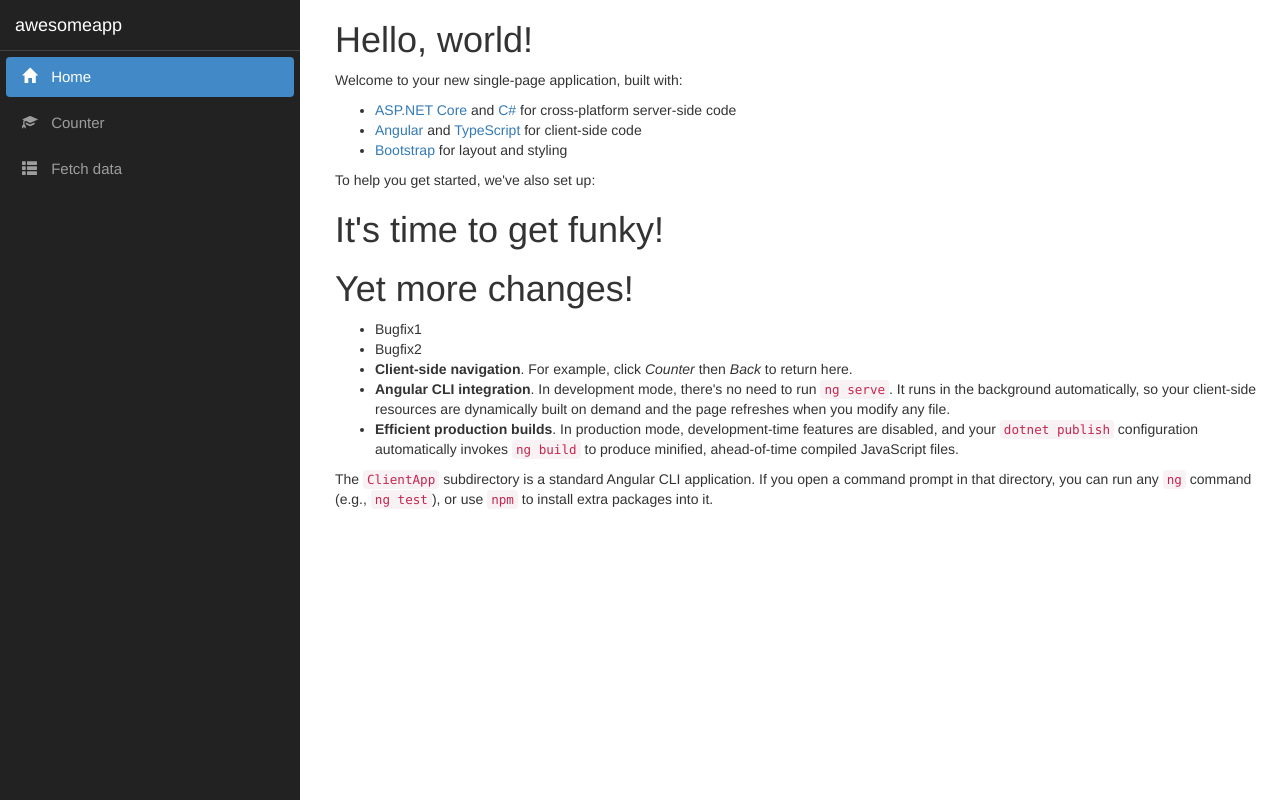
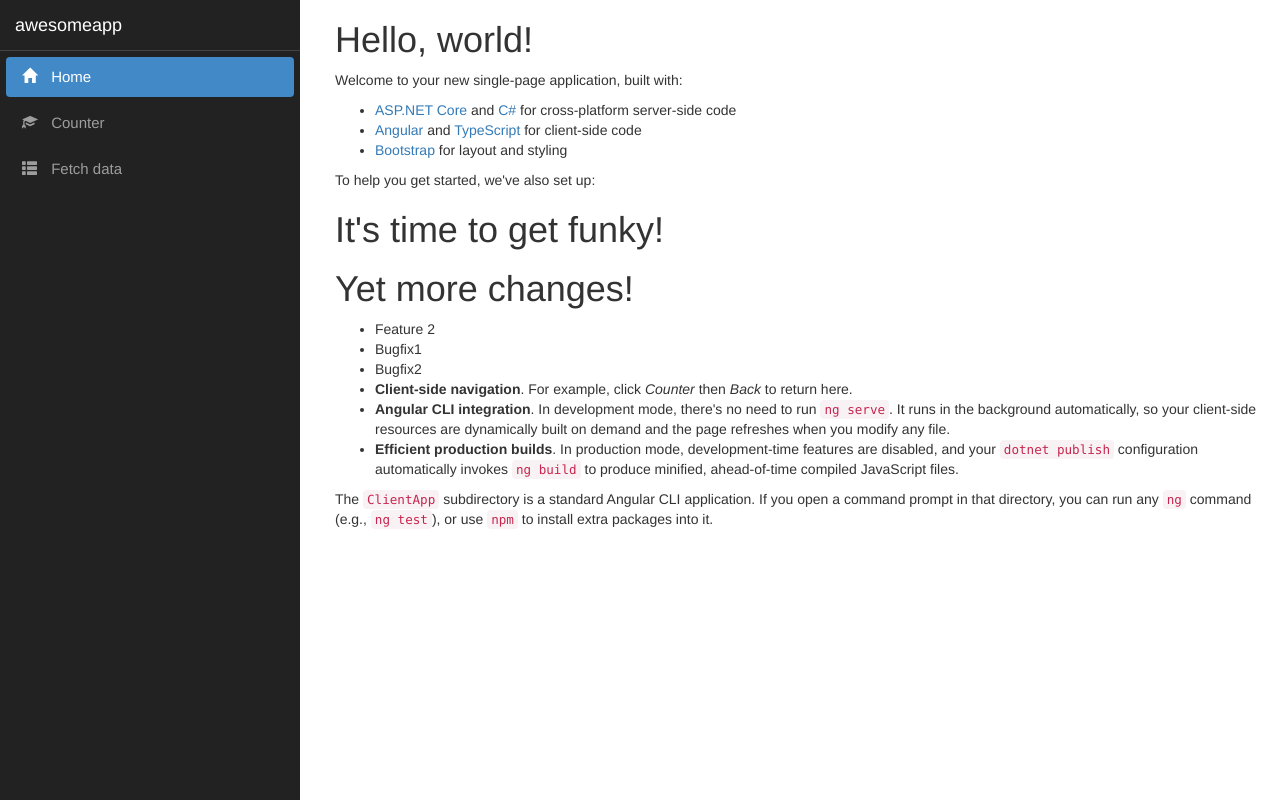
Before and after one commit to hoeriksen/git-noob, an Angular app in the folder awesomeapp/awesomeapp/ClientApp/: page / in a window 1280 px wide. Built offline with nearby package versions, Linux system fonts and the light colour scheme.

Commit message:
Feature2

```diff
--- a/awesomeapp/awesomeapp/ClientApp/src/app/home/home.component.html
+++ b/awesomeapp/awesomeapp/ClientApp/src/app/home/home.component.html
@@ -9,6 +9,7 @@
 <h1>It's time to get funky!</h1>
 <h1>Yet more changes!</h1>
 <ul>
+  <li>Feature 2</li>
   <li>Bugfix1</li>
   <li>Bugfix2</li>
   <li><strong>Client-side navigation</strong>. For example, click <em>Counter</em> then <em>Back</em> to return here.</li>
```
